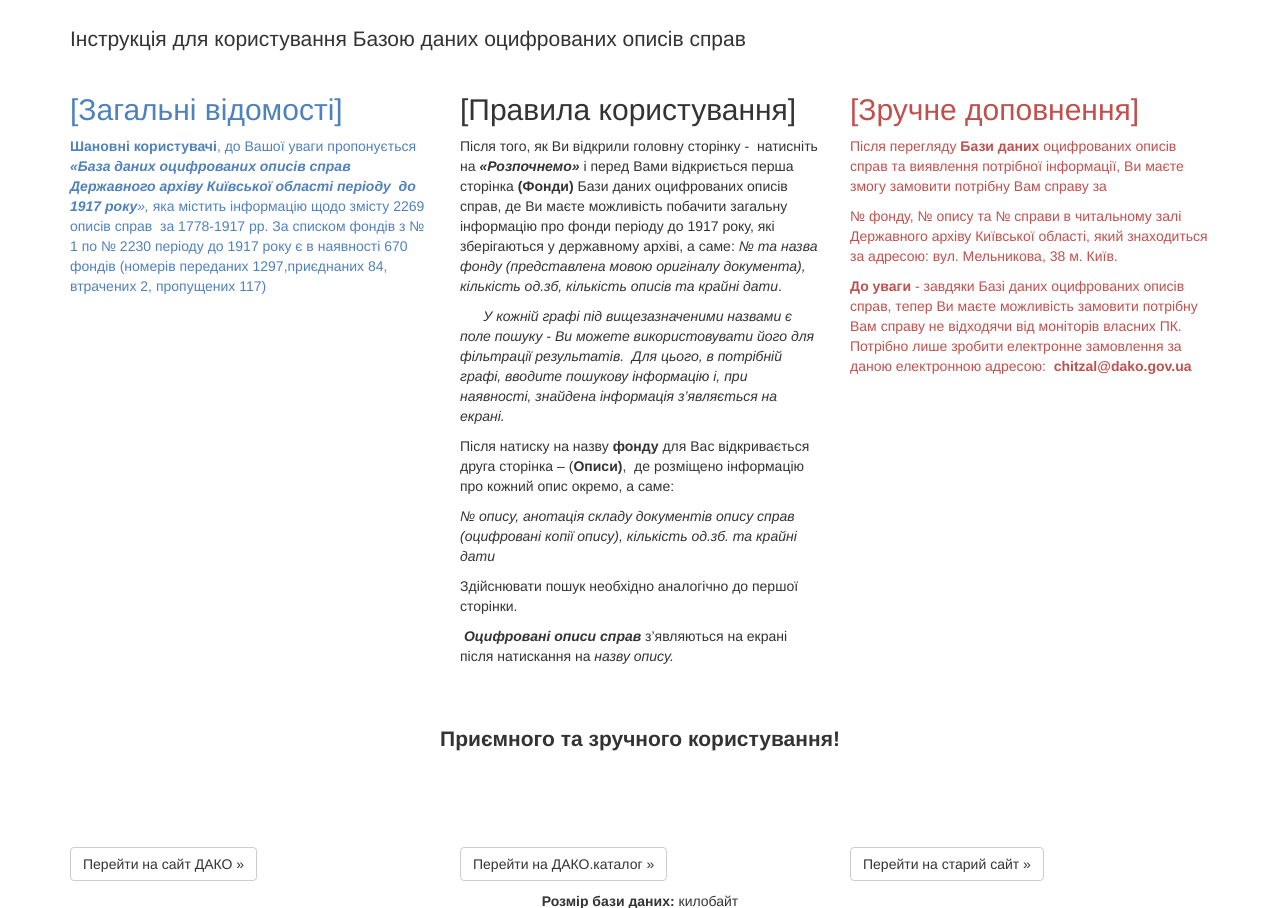
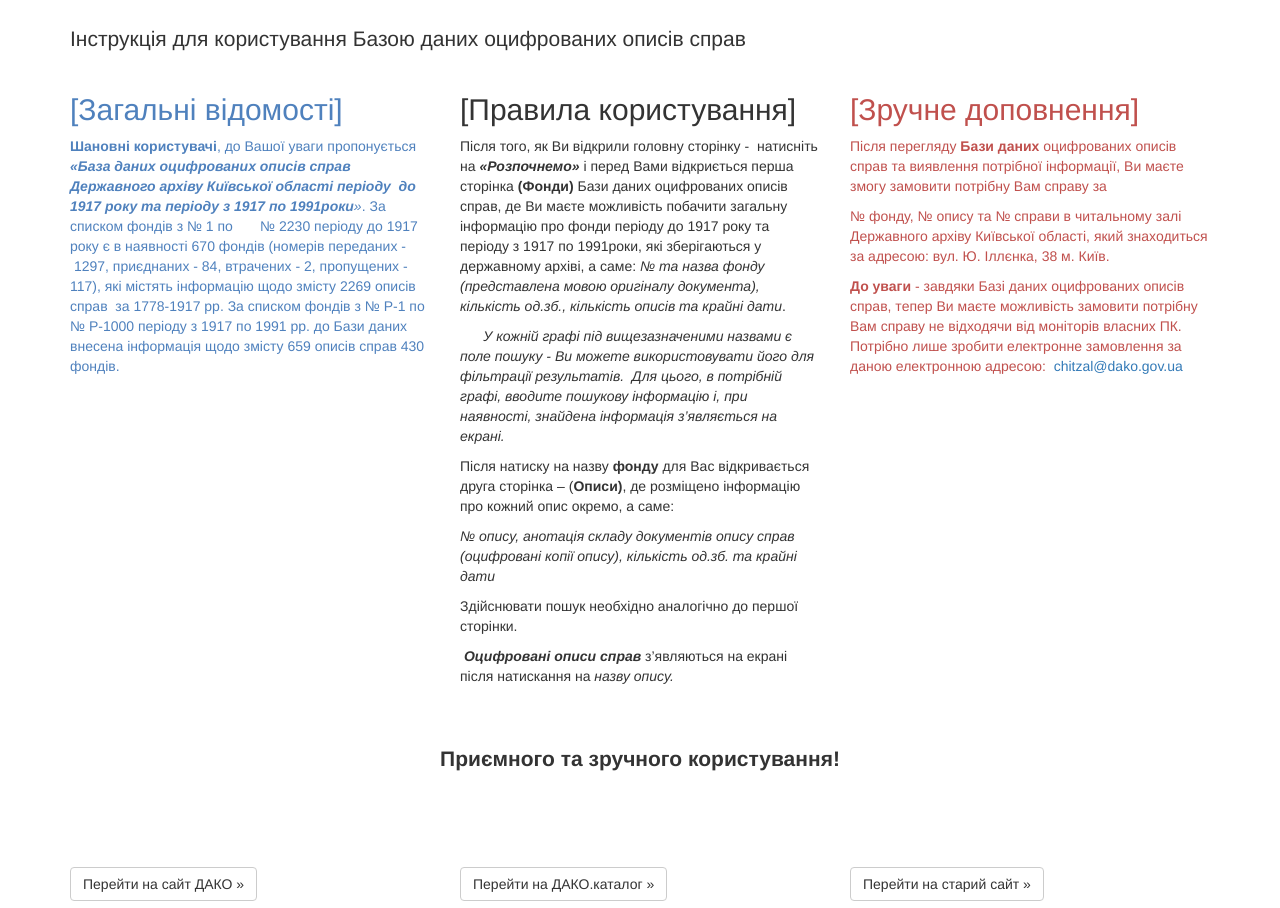
Before and after one commit to dakogovua/opisi-dako, a Yii app: template views/site/index.php in a window 1280 px wide. Shown: the part 470-1378 px from the top of the page. Run offline with PHP 8.4 and a stand-in for Yii, Linux system fonts and the light colour scheme; the template is opened without the code that fills it, so the values that code supplies are empty; some libraries are stand-ins or nearby versions.

Commit message:
added rules

```diff
--- a/views/site/index.php
+++ b/views/site/index.php
@@ -47,7 +47,9 @@ $this->title = 'My Yii Application';
                     <h2>[Загальні відомості]</h2>
 
 
-                    <p><strong>Шановні користувачі</strong>, до Вашої уваги пропонується <strong><em>&laquo;База даних оцифрованих описів справ Державного архіву Київської області періоду&nbsp; до&nbsp; 1917 року</em></strong><em>&raquo;, </em>яка містить інформацію щодо змісту 2269 описів справ&nbsp; за 1778-1917 рр. За списком фондів з № 1 по № 2230 періоду до 1917 року є в наявності 670 фондів (номерів переданих 1297,приєднаних 84, втрачених 2, пропущених 117)<p>
+                    <p>
+                        <strong>Шановні користувачі</strong>, до Вашої уваги пропонується <em><strong>&laquo;База даних оцифрованих описів справ Державного архіву Київської області періоду</strong></em><em><strong>&nbsp;</strong></em><em><strong> до</strong></em><em><strong>&nbsp;</strong></em><em><strong> 1917 року</strong></em> <em><strong>та періоду з 1917 по 1991роки</strong></em><em>&raquo;</em>. За списком фондів з № 1 по &nbsp;&nbsp;&nbsp;&nbsp;&nbsp;&nbsp;№ 2230 періоду до 1917 року є в наявності 670 фондів (номерів переданих - &nbsp;1297, приєднаних - 84, втрачених - 2, пропущених - 117), які містять інформацію щодо змісту 2269 описів справ&nbsp; за 1778-1917 рр. За списком фондів з № Р-1 по № Р-1000 періоду з 1917 по 1991 рр. до Бази даних внесена інформація щодо змісту 659 описів справ 430 фондів.</p>
+                    <p>
 
 
                         <!--     <p><a class="btn btn-default" href="http://dako.gov.ua/catalog/login.php">Перейти в каталог &raquo;</a></p> -->
@@ -55,12 +57,12 @@ $this->title = 'My Yii Application';
                 <div class="col-lg-4 ">
                     <h2>[Правила користування]</h2>
 
-                    <p>Після того, як Ви відкрили головну сторінку -&nbsp; натисніть на <strong><em>&laquo;Розпочнемо&raquo;</em></strong> і перед Вами відкриється перша сторінка <strong>(Фонди) </strong>Бази даних оцифрованих описів справ, де Ви маєте можливість побачити загальну інформацію про фонди періоду до 1917 року, які зберігаються у державному архіві, а саме: <em>№</em> <em>та</em> <em>назва фонду </em><em>(представлена мовою оригіналу документа</em><em>), кількість од.зб, кількість описів та крайні дати</em>.</p>
-                    <p><em>&nbsp;&nbsp;&nbsp;&nbsp;&nbsp; У кожній графі під вищезазначеними назвами є поле пошуку - Ви можете використовувати його для фільтрації результатів.&nbsp; Для цього, в потрібній графі, вводите пошукову інформацію і, при наявності, знайдена інформація з</em><em>&rsquo;</em><em>являється на екрані.</em></p>
-                    <p>Після натиску на назву <strong>фонду</strong> для Вас відкривається друга сторінка &ndash; (<strong>Описи)</strong>,&nbsp; де розміщено інформацію про кожний опис окремо, а саме:</p>
+                    <p>Після того, як Ви відкрили головну сторінку -&nbsp; натисніть на <em><strong>&laquo;Розпочнемо&raquo;</strong></em> і перед Вами відкриється перша сторінка <strong>(Фонди) </strong>Бази даних оцифрованих описів справ, де Ви маєте можливість побачити загальну інформацію про фонди періоду до 1917 року та періоду з 1917 по 1991роки, які зберігаються у державному архіві, а саме: <em>№</em> <em>та</em> <em>назва фонду (представлена мовою оригіналу документа), кількість од.зб., кількість описів та крайні дати</em>.</p>
+                    <p><em>&nbsp;&nbsp;&nbsp;&nbsp;&nbsp;</em> <em>У кожній графі під вищезазначеними назвами є поле пошуку - Ви можете використовувати його для фільтрації результатів.&nbsp; Для цього, в потрібній графі, вводите пошукову інформацію і, при наявності, знайдена інформація з&rsquo;являється на екрані.</em></p>
+                    <p>Після натиску на назву <strong>фонду</strong> для Вас відкривається друга сторінка &ndash; (<strong>Описи)</strong>,&nbsp;де розміщено інформацію про кожний опис окремо, а саме:</p>
                     <p><em>№ опису, анотація складу документів опису справ (оцифровані копії опису), кількість од.зб. та крайні дати</em></p>
                     <p>Здійснювати пошук необхідно аналогічно до першої сторінки.</p>
-                    <p><strong><em>&nbsp;Оцифровані описи справ</em></strong> з&rsquo;являються на екрані після натискання на <em>назву опису.</em></p>
+                    <p><em><strong>&nbsp;Оцифровані описи справ</strong></em> з&rsquo;являються на екрані після натискання на <em>назву опису.</em></p>
 
 
                     <!--   <p><a class="btn btn-default" href="http://dako.gov.ua/">Перейти к описям &raquo;</a></p> -->
@@ -69,8 +71,8 @@ $this->title = 'My Yii Application';
                     <h2>[Зручне доповнення]</h2>
 
                     <p>Після перегляду <strong>Бази даних</strong> оцифрованих описів справ та виявлення потрібної інформації, Ви маєте змогу замовити потрібну Вам справу за</p>
-                    <p>№ фонду, № опису та № справи в читальному залі Державного архіву Київської області, який знаходиться за адресою: вул. Мельникова, 38 м. Київ.</p>
-                    <p><strong>До уваги</strong> - завдяки Базі даних оцифрованих описів справ, тепер Ви маєте можливість замовити потрібну Вам справу не відходячи від моніторів власних ПК. Потрібно лише зробити електронне замовлення за даною електронною адресою:&nbsp; <strong>chitzal</strong><strong>@</strong><strong>dako</strong><strong>.</strong><strong>gov</strong><strong>.</strong><strong>ua</strong></p>
+                    <p>№ фонду, № опису та № справи в читальному залі Державного архіву Київської області, який знаходиться за адресою: вул. Ю. Іллєнка, 38 м. Київ.</p>
+                    <p><strong>До уваги</strong> - завдяки Базі даних оцифрованих описів справ, тепер Ви маєте можливість замовити потрібну Вам справу не відходячи від моніторів власних ПК. Потрібно лише зробити електронне замовлення за даною електронною адресою:&nbsp; <a href="mailto:chitzal@dako.gov.ua">chitzal@dako.gov.ua</a></p>
 
                     <!-- <p><a class="btn btn-default" href="http://dako.gov.ua/">Перейти к документам &raquo;</a></p> -->
                 </div>
```
